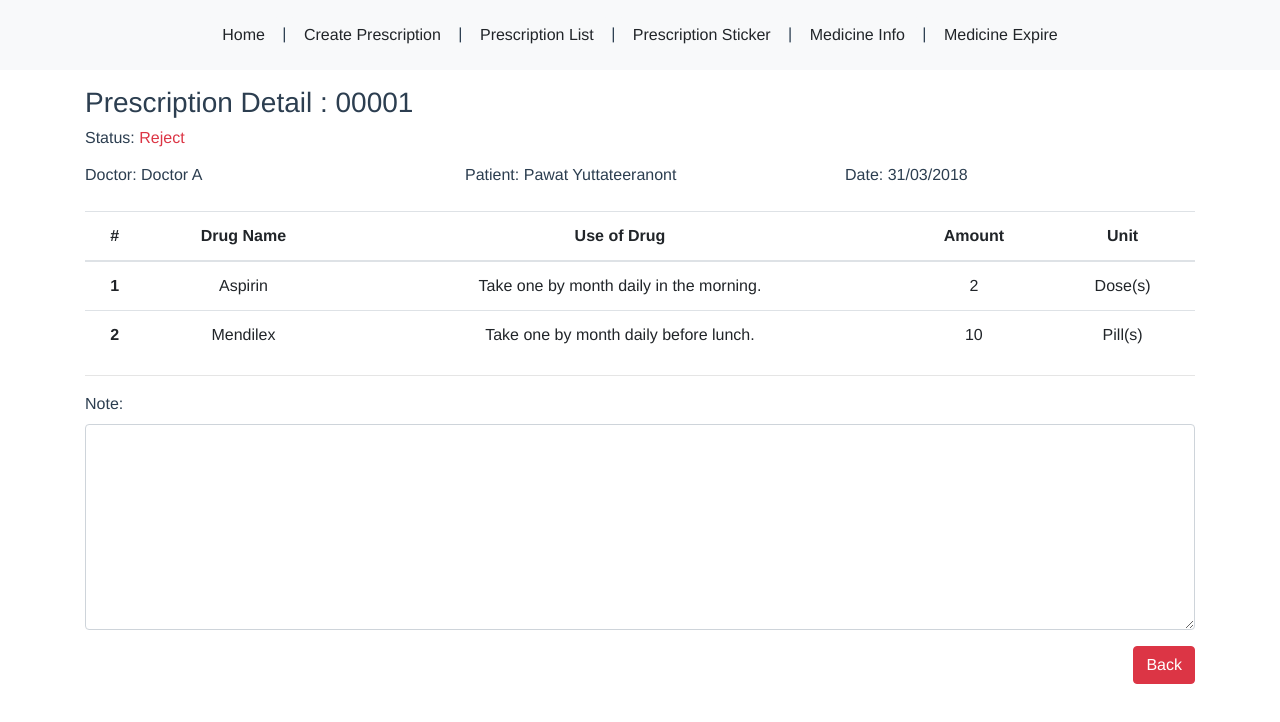
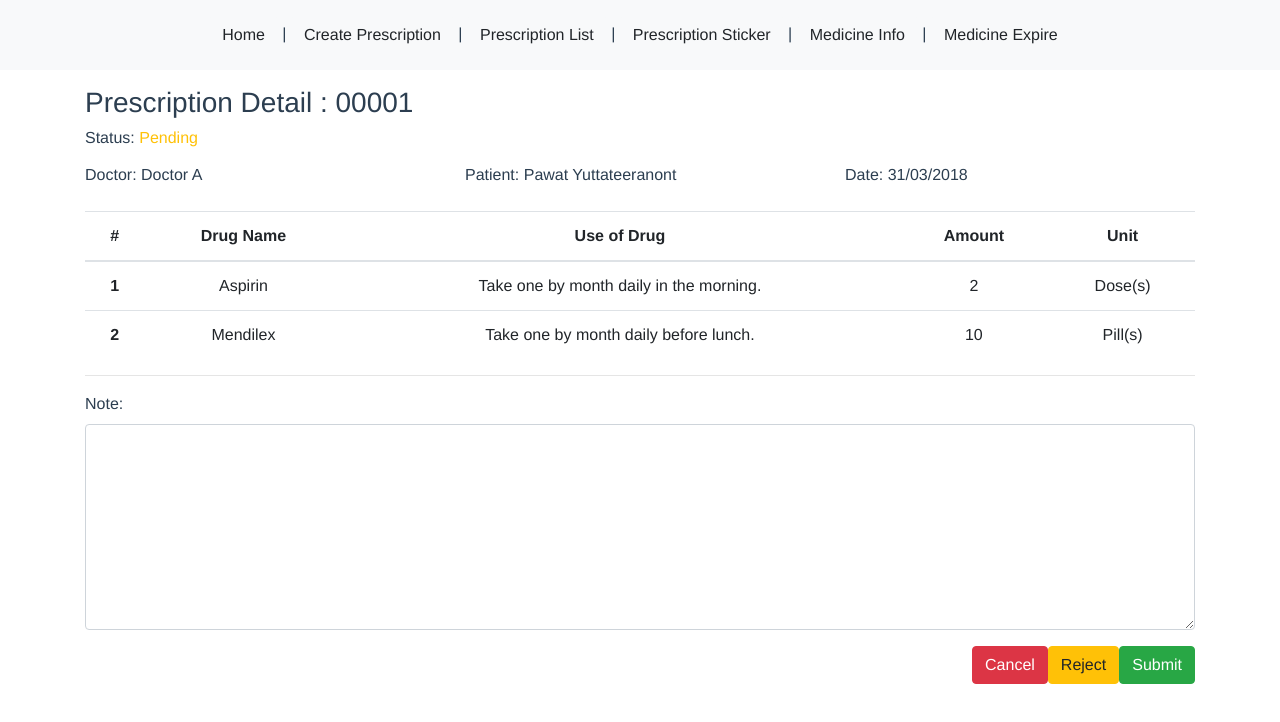
Before and after one commit to PawatYuttateeranont/medication-dispensing-frontend, a Vue app: page /detail in a window 1280 px wide. Shown: the top 722 px of the page. Built offline with nearby package versions, Linux system fonts and the light colour scheme.

Commit message:
Edit some button

```diff
--- a/src/components/PrescriptionDetailPage.vue
+++ b/src/components/PrescriptionDetailPage.vue
@@ -2,7 +2,7 @@
   <div id="prescription-detail-page" class="container">
 
     <h3 class="text-left">Prescription Detail : 00001</h3>
-    <h6 class="text-left">Status: <span class="text-danger">Reject</span></h6>
+    <h6 class="text-left">Status: <span class="text-warning">Pending</span></h6>
 
     <div class="row pt-2 pb-2">
       <div class="col-4 text-left">
@@ -62,9 +62,10 @@
 
     <div class="row mt-3 mb-3">
       <div class="col-12 text-right">
-        <button type="button" class="btn btn-danger">Back</button>
-        <!--<button type="button" class="btn btn-danger">Cancel</button>-->
-        <!--<button type="button" class="btn btn-success">Submit</button>-->
+        <!--<button type="button" class="btn btn-danger">Back</button>-->
+        <button type="button" class="btn btn-danger">Cancel</button>
+        <button type="button" class="btn btn-warning">Reject</button>
+        <button type="button" class="btn btn-success">Submit</button>
       </div>
     </div>
 
```
